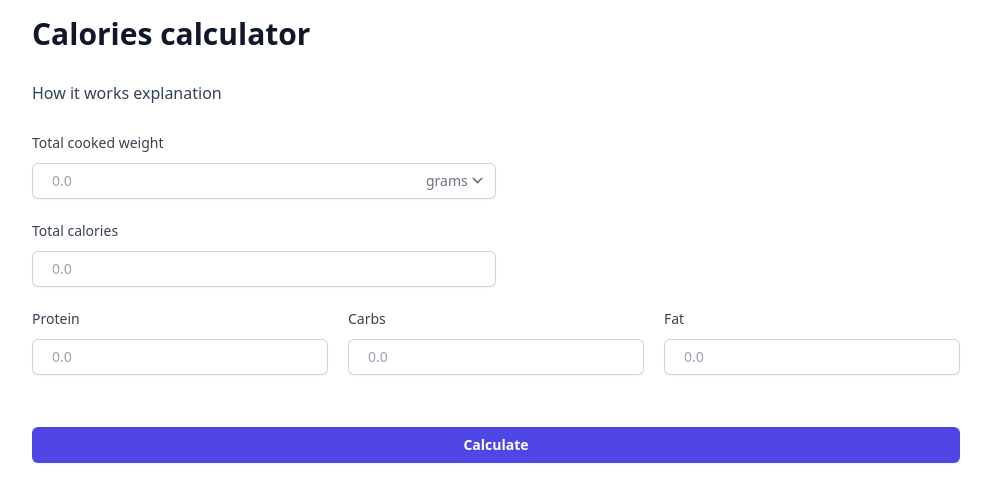
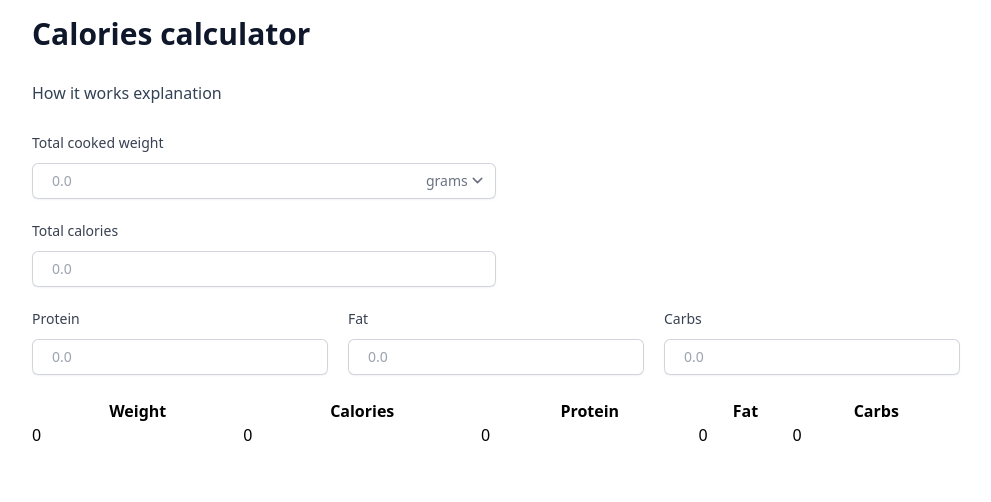
Before and after one commit to ssemakov/kcal, a Next.js app: page / in a window 1280 px wide. Shown: the top 502 px of the page, without its empty margins (144-1135 px from the left). Built offline with nearby package versions, Linux system fonts and the light colour scheme.

Commit message:
Add the calculator logic and display results in a table under inputs.

```diff
--- a/components/Input.tsx
+++ b/components/Input.tsx
@@ -2,14 +2,18 @@ export interface InputProps {
   id: string;
   placeholder: string;
   label?: string;
+  type?: "text" | "number";
   Adornment?: React.ComponentType;
+  onChange?: (event: React.ChangeEvent<HTMLInputElement>) => void;
 }
 
 export default function Input({
   id,
   placeholder,
   label,
+  type = "text",
   Adornment,
+  onChange,
 }: InputProps) {
   return (
     <div className="relative">
@@ -21,12 +25,13 @@ export default function Input({
       </label>
       <div className="relative mt-2 rounded-md shadow-sm">
         <input
-          type="text"
           id={id}
+          type={type}
+          placeholder={placeholder}
           className="block w-full rounded-md border-0 py-1.5 pl-5 pr-20 text-gray-900 ring-1
             ring-inset ring-gray-300 placeholder:text-gray-400 focus:ring-2
               focus:ring-inset focus:ring-indigo-600 sm:text-sm sm:leading-6"
-          placeholder={placeholder}
+          onChange={onChange}
         />
         {Adornment && <Adornment />}
       </div>
--- /dev/null
+++ b/components/MacrosCalculator.tsx
@@ -0,0 +1,57 @@
+import { useState } from "react";
+import WeightAndMacrosForm, {
+  OnChangeParams,
+} from "@components/WeightAndMacrosForm";
+import WeightAndMacrosTable, {
+  MacrosValues,
+} from "@components/WeightAndMacrosTable";
+
+function roundToTwo(num: number) {
+  return Math.round((num + Number.EPSILON) * 100) / 100;
+}
+
+export default function MacrosCalculator() {
+  const initialMacrosValues: MacrosValues[] = [
+    {
+      weight: 0,
+      calories: 0,
+      protein: 0,
+      fat: 0,
+      carbs: 0,
+    },
+  ];
+
+  const [values, setValues] = useState<MacrosValues[]>(initialMacrosValues);
+
+  function calculateMacros({ id, value }: OnChangeParams) {
+    let newValue = parseFloat(value);
+    if (isNaN(newValue)) newValue = 0;
+
+    const totalMacrosValues = {
+      ...values[0],
+      [id]: newValue,
+    };
+    const weight = values[0].weight;
+
+    function perHundredGram(value: number) {
+      return (value / weight) * 100;
+    }
+
+    const perHundredsGramsValues = {
+      weight: 100,
+      calories: roundToTwo(perHundredGram(totalMacrosValues.calories)),
+      protein: roundToTwo(perHundredGram(totalMacrosValues.protein)),
+      fat: roundToTwo(perHundredGram(totalMacrosValues.fat)),
+      carbs: roundToTwo(perHundredGram(totalMacrosValues.carbs)),
+    };
+
+    setValues([totalMacrosValues, perHundredsGramsValues]);
+  }
+
+  return (
+    <>
+      <WeightAndMacrosForm onChange={calculateMacros} />
+      <WeightAndMacrosTable values={values} />
+    </>
+  );
+}
--- /dev/null
+++ b/components/WeightAndMacrosForm.tsx
@@ -0,0 +1,76 @@
+import Button from "@components/Button";
+import Input from "@components/Input";
+import WeightUnitsAdornment from "@components/WeightUnitsAdornment";
+
+export interface OnChangeParams {
+  id: string;
+  value: string;
+}
+
+interface OnChangeEvent {
+  (params: OnChangeParams): void;
+}
+
+export interface WeightAndMacrosFormProps {
+  onChange?: OnChangeEvent;
+}
+
+export default function WeightAndMacrosForm({
+  onChange,
+}: WeightAndMacrosFormProps) {
+  function handleOnChange({ target }: React.ChangeEvent<HTMLInputElement>) {
+    onChange && onChange({ id: target.id, value: target.value });
+  }
+
+  return (
+    <div className="py-5 sm:py-6">
+      <div className="grid gap-5">
+        <div className="grid grid-cols-1 sm:grid-cols-2">
+          <Input
+            id="weight"
+            placeholder="0.0"
+            label="Total cooked weight"
+            type="number"
+            Adornment={WeightUnitsAdornment}
+            onChange={handleOnChange}
+          />
+        </div>
+        <div className="grid grid-cols-1 sm:grid-cols-2">
+          <Input
+            id="calories"
+            placeholder="0.0"
+            type="number"
+            label="Total calories"
+            onChange={handleOnChange}
+          />
+        </div>
+        <div className="grid grid-cols-1 gap-5 sm:grid-cols-3">
+          <Input
+            id="protein"
+            placeholder="0.0"
+            type="number"
+            label="Protein"
+            onChange={handleOnChange}
+          />
+          <Input
+            id="fat"
+            placeholder="0.0"
+            type="number"
+            label="Fat"
+            onChange={handleOnChange}
+          />
+          <Input
+            id="carbs"
+            placeholder="0.0"
+            type="number"
+            label="Carbs"
+            onChange={handleOnChange}
+          />
+        </div>
+        {/* <div className="py-8">
+          <Button type="submit" title="Calculate" onClick={onSubmit} />
+        </div> */}
+      </div>
+    </div>
+  );
+}
--- /dev/null
+++ b/components/WeightAndMacrosTable.tsx
@@ -0,0 +1,40 @@
+export type MacrosValues = {
+  weight: number;
+  calories: number;
+  protein: number;
+  fat: number;
+  carbs: number;
+};
+
+interface WeightAndMacrosTableProps {
+  values: Array<MacrosValues>;
+}
+
+export default function WeightAndMacrosTable({
+  values,
+}: WeightAndMacrosTableProps) {
+  return (
+    <table className="w-full table-auto">
+      <thead>
+        <tr>
+          <th>Weight</th>
+          <th>Calories</th>
+          <th>Protein</th>
+          <th>Fat</th>
+          <th>Carbs</th>
+        </tr>
+      </thead>
+      <tbody>
+        {values.map((value, index) => (
+          <tr key={index}>
+            <td>{value.weight}</td>
+            <td>{value.calories}</td>
+            <td>{value.protein}</td>
+            <td>{value.fat}</td>
+            <td>{value.carbs}</td>
+          </tr>
+        ))}
+      </tbody>
+    </table>
+  );
+}
--- a/pages/index.tsx
+++ b/pages/index.tsx
@@ -3,9 +3,7 @@ import Image from "next/image";
 
 import { Inter } from "next/font/google";
 import styles from "@styles/Home.module.css";
-import Button from "@components/Button";
-import Input from "@components/Input";
-import WeightUnitsAdornment from "@components/WeightUnitsAdornment";
+import MacrosCalculator from "@components/MacrosCalculator";
 
 const inter = Inter({ subsets: ["latin"] });
 
@@ -23,30 +21,7 @@ export default function Home() {
           <h1 className="text-3xl">Calories calculator</h1>
           <p>How it works explanation</p>
         </article>
-
-        <div className="py-5 sm:py-6">
-          <div className="grid gap-5">
-            <div className="grid grid-cols-1 sm:grid-cols-2">
-              <Input
-                id="prepared_weight"
-                placeholder="0.0"
-                label="Total cooked weight"
-                Adornment={WeightUnitsAdornment}
-              />
-            </div>
-            <div className="grid grid-cols-1 sm:grid-cols-2">
-              <Input id="kcal" placeholder="0.0" label="Total calories" />
-            </div>
-            <div className="grid grid-cols-1 gap-5 sm:grid-cols-3">
-              <Input id="protein" placeholder="0.0" label="Protein" />
-              <Input id="carbs" placeholder="0.0" label="Carbs" />
-              <Input id="fat" placeholder="0.0" label="Fat" />
-            </div>
-            <div className="py-8">
-              <Button type="submit" title="Calculate" />
-            </div>
-          </div>
-        </div>
+        <MacrosCalculator />
       </div>
     </>
   );
```
